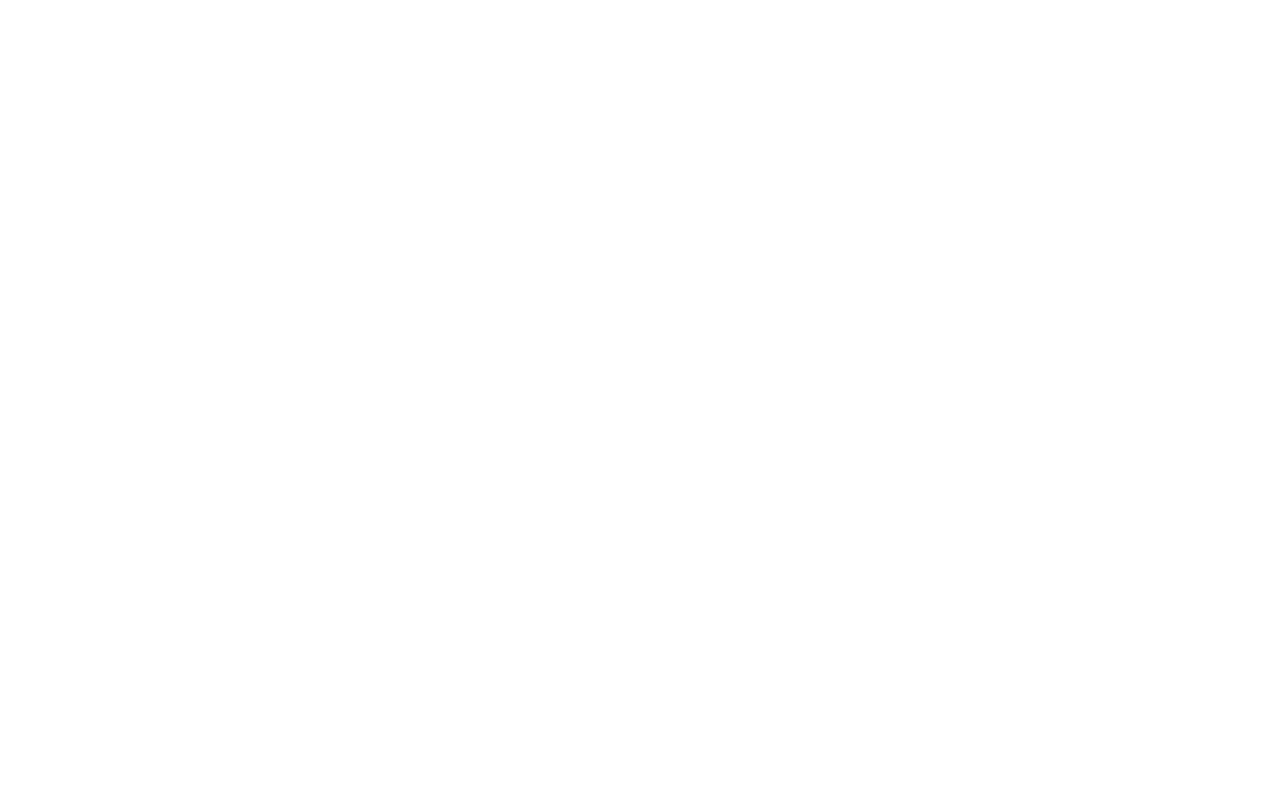
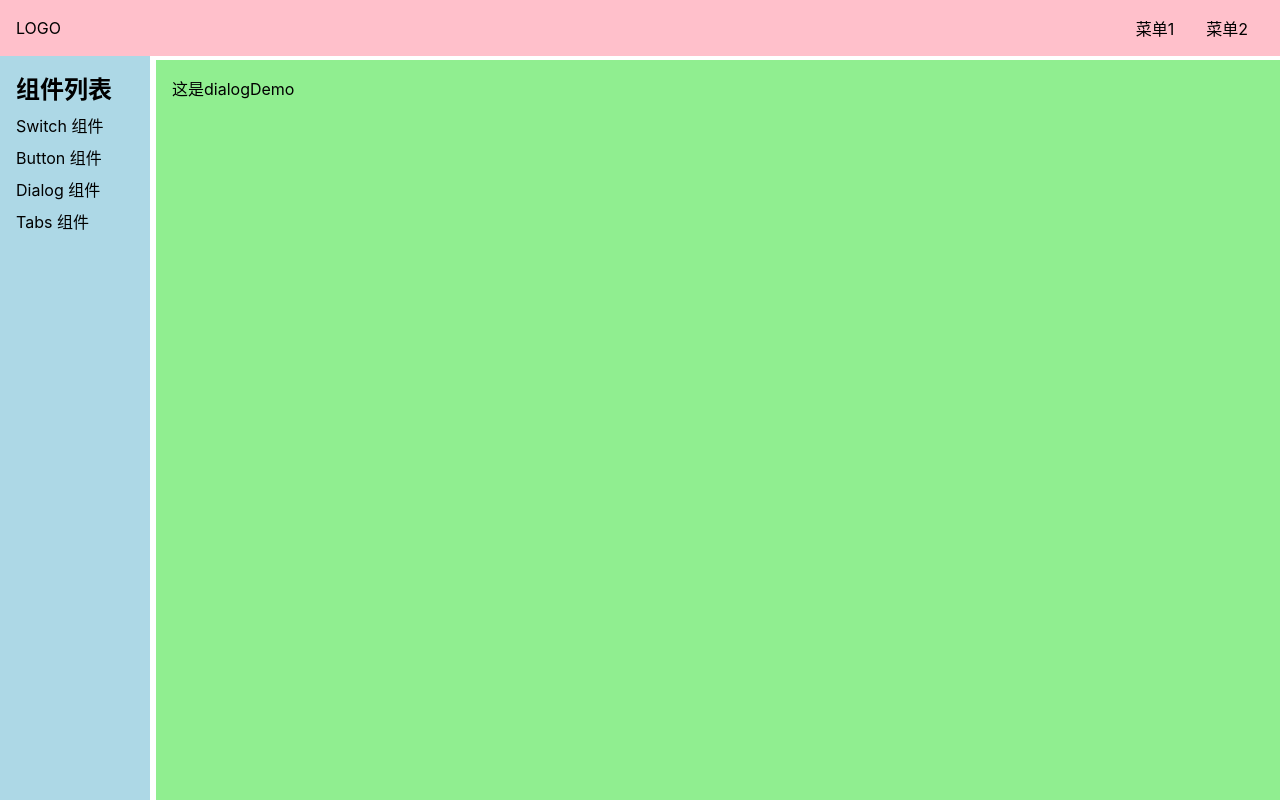
Before and after one commit to czc2222/Just-ui-1, a Vue app: page /#/Doc/dialog in a window 1280 px wide. Before the commit this address had no page. Built offline with nearby package versions, Linux system fonts and the light colour scheme.

Commit message:
基本完成官网框架

```diff
--- /dev/null
+++ b/src/components/ButtonDemo.vue
@@ -0,0 +1,10 @@
+<template>
+  <div>这是buttonDemo</div>
+</template>
+<script lang="ts">
+
+</script>
+
+<style lang="scss" scoped>
+
+</style>
--- /dev/null
+++ b/src/components/DialogDemo.vue
@@ -0,0 +1,10 @@
+<template>
+  <div>这是dialogDemo</div>
+</template>
+<script lang="ts">
+
+</script>
+
+<style lang="scss" scoped>
+
+</style>
--- /dev/null
+++ b/src/components/TabsDemo.vue
@@ -0,0 +1,10 @@
+<template>
+  <div>这是tabsDemo</div>
+</template>
+<script lang="ts">
+
+</script>
+
+<style lang="scss" scoped>
+
+</style>
```
Also changed, not shown: src/router.ts (+11 -1 lines).
